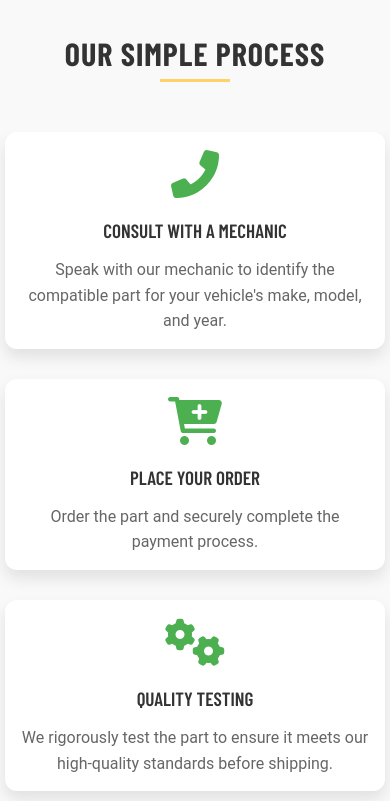
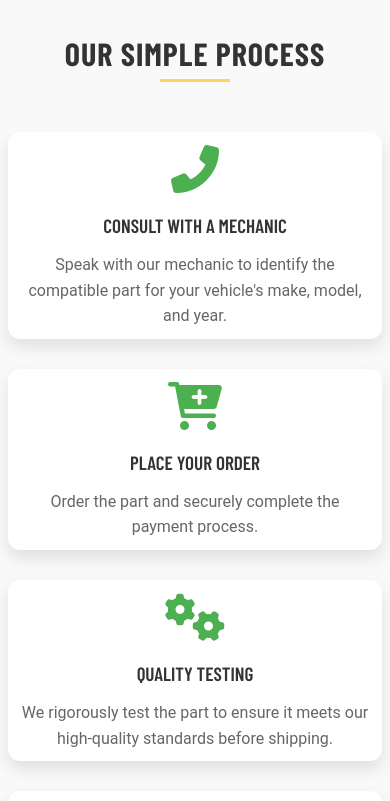
Before and after one commit to rkrahul23/SpeedParts, a plain HTML site: page index.html in a window 390 px wide. Shown: the part 860-1661 px from the top of the page. Drawn offline with nearby package versions, Linux system fonts and the light colour scheme.

Commit message:
Update style.css

```diff
--- a/style.css
+++ b/style.css
@@ -262,25 +262,41 @@ html, body {
     overflow-x: hidden;
 }
 
+/* Reset styles */
+* {
+    box-sizing: border-box;
+    margin: 0;
+    padding: 0;
+}
+
+/* Ensure no horizontal scrolling */
+html, body {
+    width: 100vw;
+    max-width: 100%;
+    overflow-x: hidden;
+}
+
+/* Prevent oversized container elements */
+.container, .section-title, .process-container, .process-step {
+    width: 100%;
+    max-width: 100%;
+    overflow-x: hidden;
+}
+
+/* Responsive adjustments */
 @media (max-width: 768px) {
     .section-title h2 {
         font-size: 2rem;
     }
 
     .process-container {
-        padding: 0 10px;
-    }
-
-    .process-container,
-    .process-step {
-        max-width: 100%;
-        overflow-x: hidden;
+        padding: 0 5%;
     }
 }
 
 @media (max-width: 480px) {
     .process-step {
-        padding: 15px;
+        padding: 10px;
     }
 
     .process-step h3 {
@@ -292,7 +308,7 @@ html, body {
     }
 
     .process-container {
-        padding: 0 5px;
+        padding: 0 2%;
     }
 }
 
```
